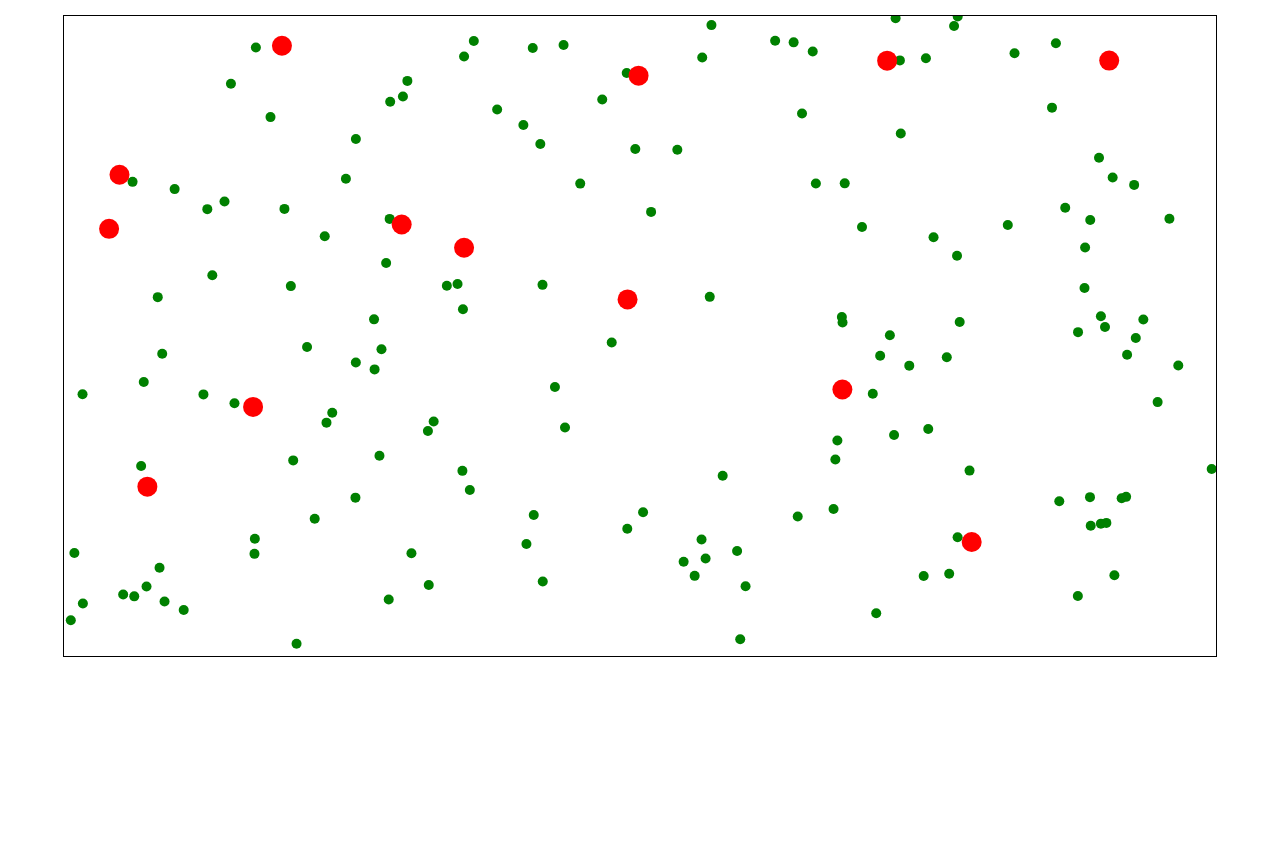
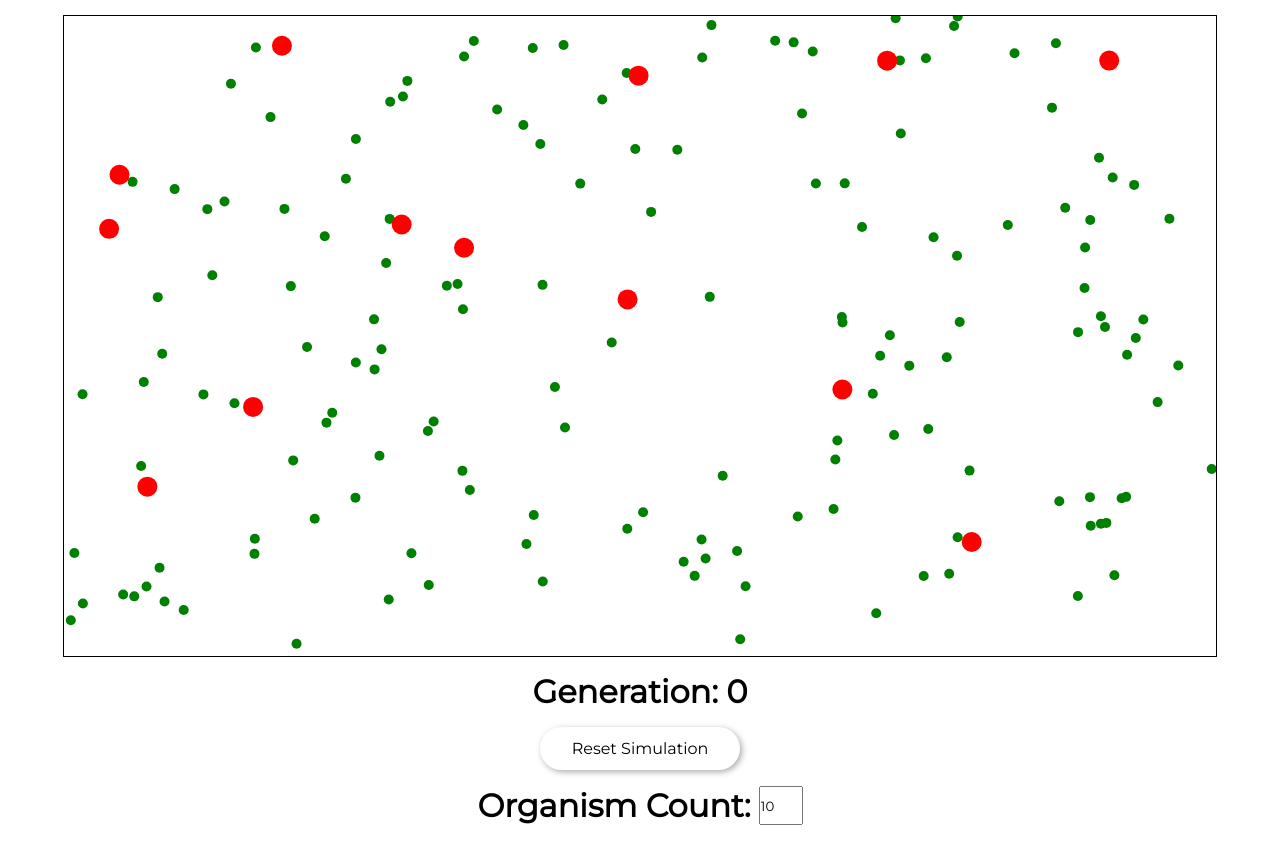
Before and after one commit to Lance-Town/Cell-Evolution, a plain HTML site: page index.html in a window 1280 px wide. Before the commit the page ends 800 px from the top, so only its background shows below. Drawn offline with Linux system fonts and the light colour scheme.

Commit message:
Update UI
- Add generation count
- Add reset simulation count
- Add counter for more organisms

```diff
--- a/index.html
+++ b/index.html
@@ -10,6 +10,7 @@
         <title>Cell Evolution</title>
         <meta name="description" content="">
         <meta name="viewport" content="width=device-width, initial-scale=1">
+        <link href='https://fonts.googleapis.com/css?family=Montserrat' rel='stylesheet'>
         <link rel="stylesheet" href="style.css">
     </head>
     <body>
@@ -19,7 +20,17 @@
 
         <div id="gameboardContainer">
             <canvas id="gameboard"></canvas>
+        </div>
 
+        <div id="data">
+            <h1>Generation: <span id="generationNumber">0</span></h1>
+
+            <form action="button" onclick="resetSimulation()" id="resetBtn">Reset Simulation</form>
+
+            <div id="organismCounter">
+                <h1>Organism Count:</h1>
+                <input type="number" name="organismCount" id="organismCount" min="1" max="30" step="1" value="10" onclick="updateOrgnaismCount(value)">
+            </div>
         </div>
 
         <script src="app.js" async defer></script>
--- a/style.css
+++ b/style.css
@@ -1,6 +1,7 @@
 * {
     padding: 0;
     margin: 0;
+    font-family: 'Montserrat';
 }
 
 #gameboard {
@@ -16,3 +17,27 @@
     justify-content: center;
     align-items: center;
 }
+
+#data {
+    display: flex;
+    flex-direction: column;
+    justify-content: space-around;
+    gap: 1rem;
+    align-items: center;
+    padding: 1rem;
+}
+
+#resetBtn {
+    color: #000;
+    background: #fff;
+    cursor: pointer;
+    padding: 10px 30px;
+    border: 2px solid #fff;
+    border-radius: 40px;
+    box-shadow: 2px 2px 6px #aaa;
+}
+
+#organismCounter {
+    display: flex;
+    gap: 0.5rem;
+}
```
